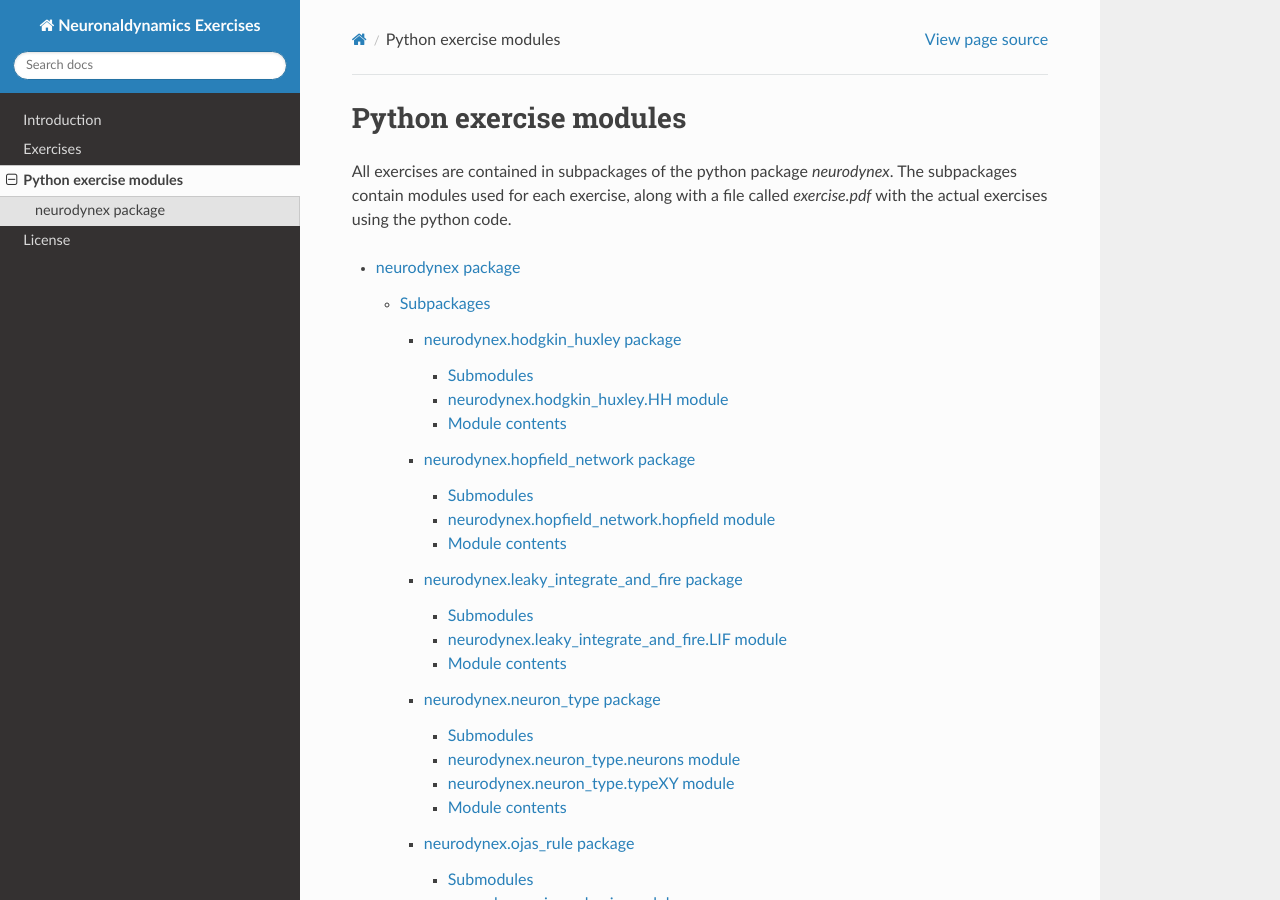
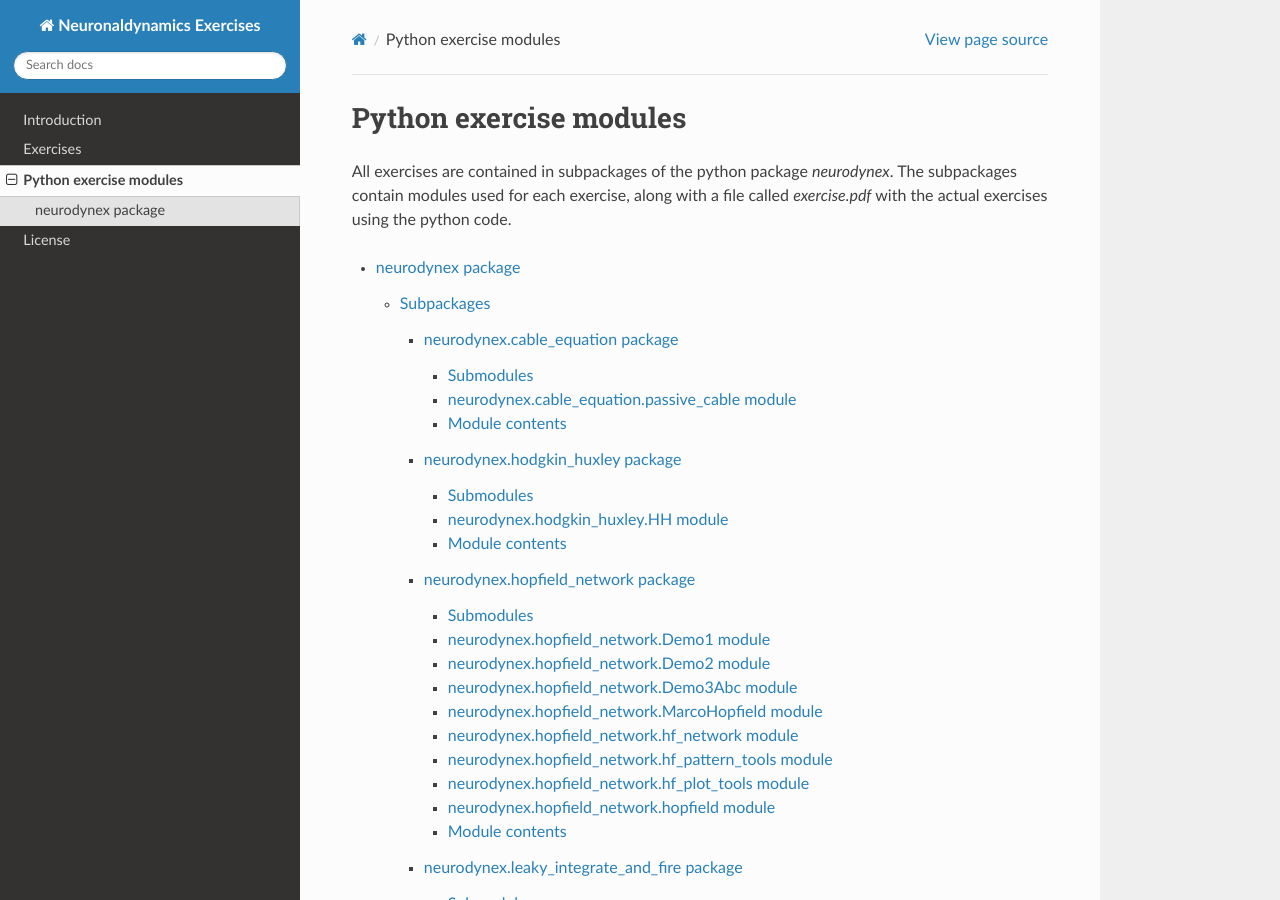
Before and after one commit to EPFL-LCN/neuronaldynamics-exercises, a Sphinx documentation site: the page built from doc/contents.rst, in a window 1280 px wide and 900 px high. Built offline with Sphinx 7.4.7 and the Read the Docs theme 2.0.0, drawn with Linux system fonts in a browser that asks for light colours; the version number could not be read and is left out.

Commit message:
documentation Hofpfield

```diff
--- /dev/null
+++ b/doc/modules/neurodynex.cable_equation.rst
@@ -0,0 +1,22 @@
+neurodynex.cable_equation package
+=================================
+
+Submodules
+----------
+
+neurodynex.cable_equation.passive_cable module
+----------------------------------------------
+
+.. automodule:: neurodynex.cable_equation.passive_cable
+    :members:
+    :undoc-members:
+    :show-inheritance:
+
+
+Module contents
+---------------
+
+.. automodule:: neurodynex.cable_equation
+    :members:
+    :undoc-members:
+    :show-inheritance:
--- a/doc/modules/neurodynex.hopfield_network.rst
+++ b/doc/modules/neurodynex.hopfield_network.rst
@@ -3,6 +3,62 @@ neurodynex.hopfield_network package
 
 Submodules
 ----------
+
+neurodynex.hopfield_network.Demo1 module
+----------------------------------------
+
+.. automodule:: neurodynex.hopfield_network.Demo1
+    :members:
+    :undoc-members:
+    :show-inheritance:
+
+neurodynex.hopfield_network.Demo2 module
+----------------------------------------
+
+.. automodule:: neurodynex.hopfield_network.Demo2
+    :members:
+    :undoc-members:
+    :show-inheritance:
+
+neurodynex.hopfield_network.Demo3Abc module
+-------------------------------------------
+
+.. automodule:: neurodynex.hopfield_network.Demo3Abc
+    :members:
+    :undoc-members:
+    :show-inheritance:
+
+neurodynex.hopfield_network.MarcoHopfield module
+------------------------------------------------
+
+.. automodule:: neurodynex.hopfield_network.MarcoHopfield
+    :members:
+    :undoc-members:
+    :show-inheritance:
+
+neurodynex.hopfield_network.hf_network module
+---------------------------------------------
+
+.. automodule:: neurodynex.hopfield_network.hf_network
+    :members:
+    :undoc-members:
+    :show-inheritance:
+
+neurodynex.hopfield_network.hf_pattern_tools module
+---------------------------------------------------
+
+.. automodule:: neurodynex.hopfield_network.hf_pattern_tools
+    :members:
+    :undoc-members:
+    :show-inheritance:
+
+neurodynex.hopfield_network.hf_plot_tools module
+------------------------------------------------
+
+.. automodule:: neurodynex.hopfield_network.hf_plot_tools
+    :members:
+    :undoc-members:
+    :show-inheritance:
 
 neurodynex.hopfield_network.hopfield module
 -------------------------------------------
--- a/doc/modules/neurodynex.rst
+++ b/doc/modules/neurodynex.rst
@@ -6,6 +6,7 @@ Subpackages
 
 .. toctree::
 
+    neurodynex.cable_equation
     neurodynex.hodgkin_huxley
     neurodynex.hopfield_network
     neurodynex.leaky_integrate_and_fire
```
Also changed, not shown: 8 other files.
